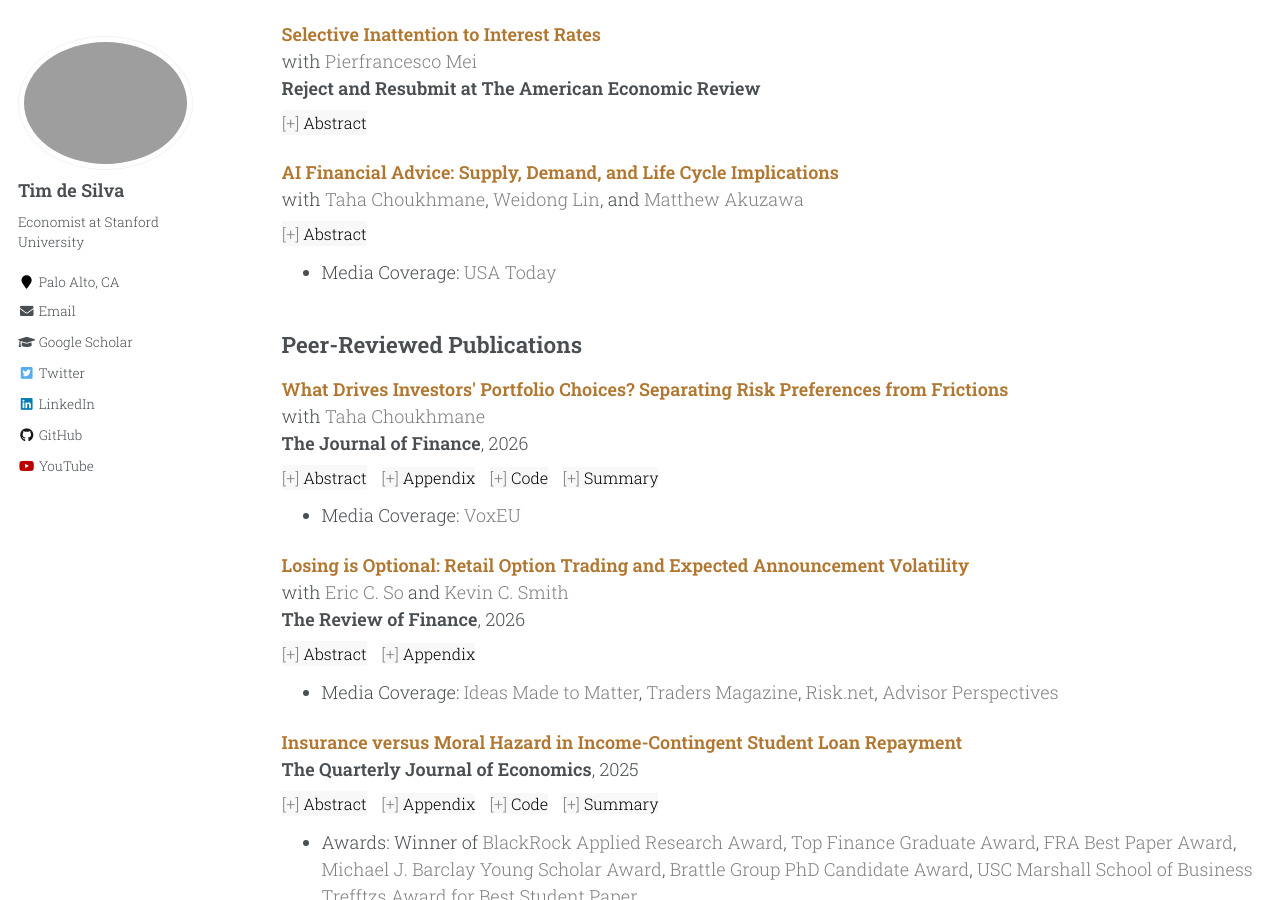
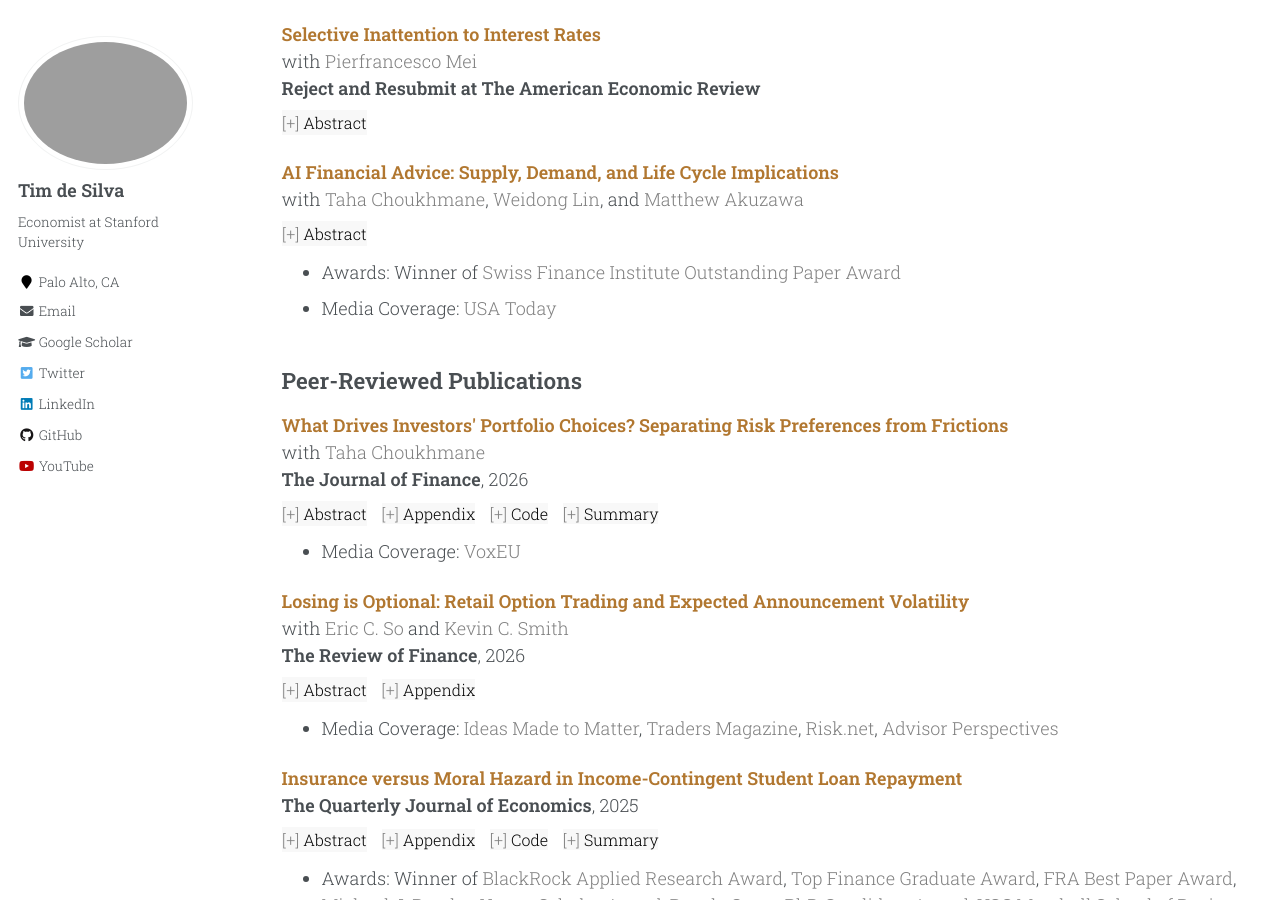
Before and after one commit to timhdesilva/timhdesilva.github.io, a Jekyll site: the page built from _pages/research.html, in a window 1280 px wide and 900 px high, scrolled down 337 px. Built offline with Jekyll 4.4.1, drawn with Linux system fonts in a browser that asks for light colours.

Commit message:
update awards

```diff
--- a/_pages/research.html
+++ b/_pages/research.html
@@ -87,6 +87,7 @@ author_profile: true
     <br>
       <button class="abstract-button" data-target="llm_advice" style="margin-top:8px">Abstract</button>
     <ul style="margin-top: -12px">
+      <li>Awards: Winner of <a style="text-decoration:none; color:gray" href="https://www.sfi.ch/en/faculty/research-awards">Swiss Finance Institute Outstanding Paper Award</a></li>
       <li>Media Coverage: <a style="text-decoration:none; color:gray" href="https://www.usatoday.com/story/money/2026/05/15/should-ai-be-financial-adviser-study/90063619007/">USA Today</a></li>
     </ul>
 </p>
```
Also changed, not shown: 2 other files.
